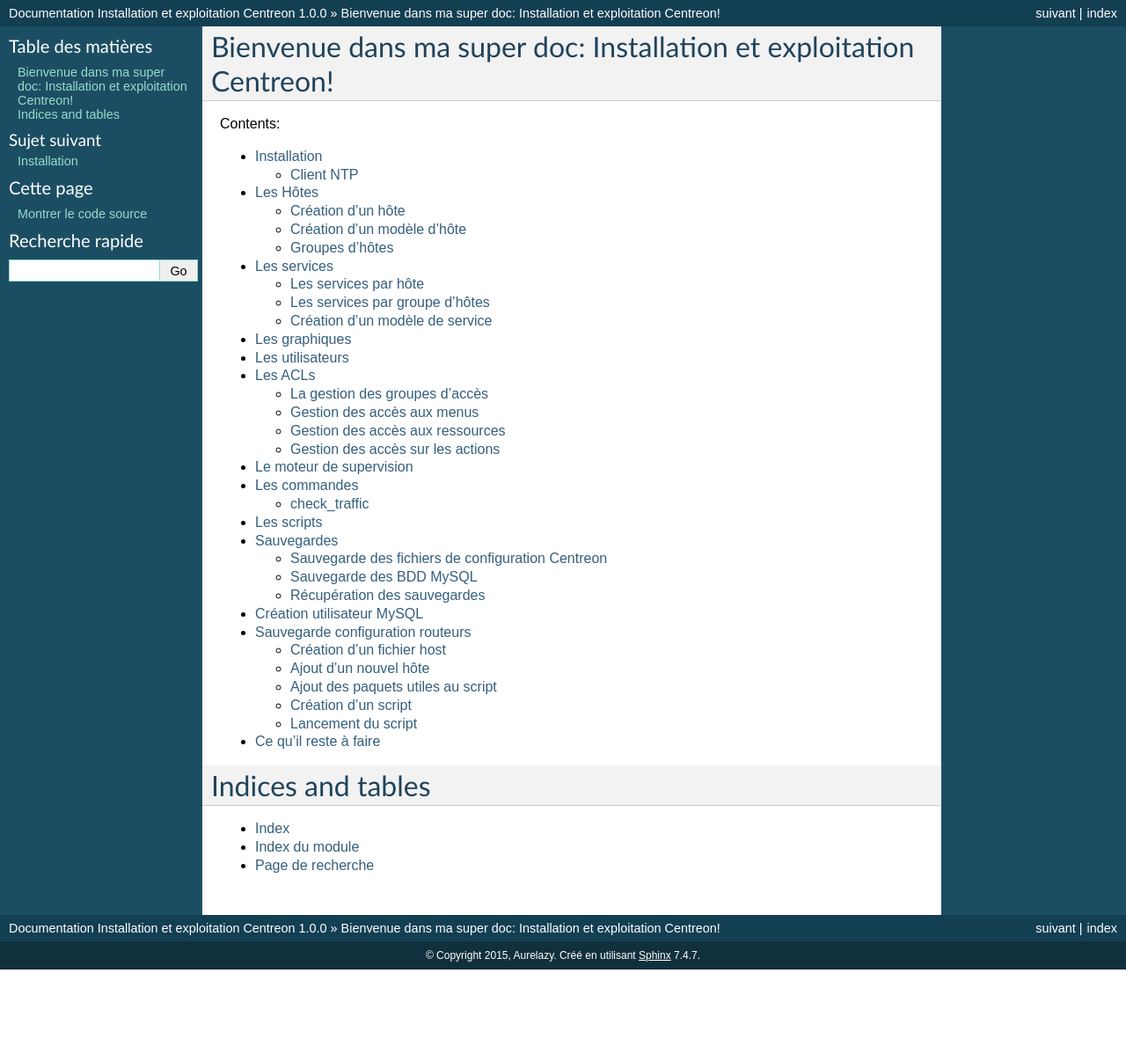
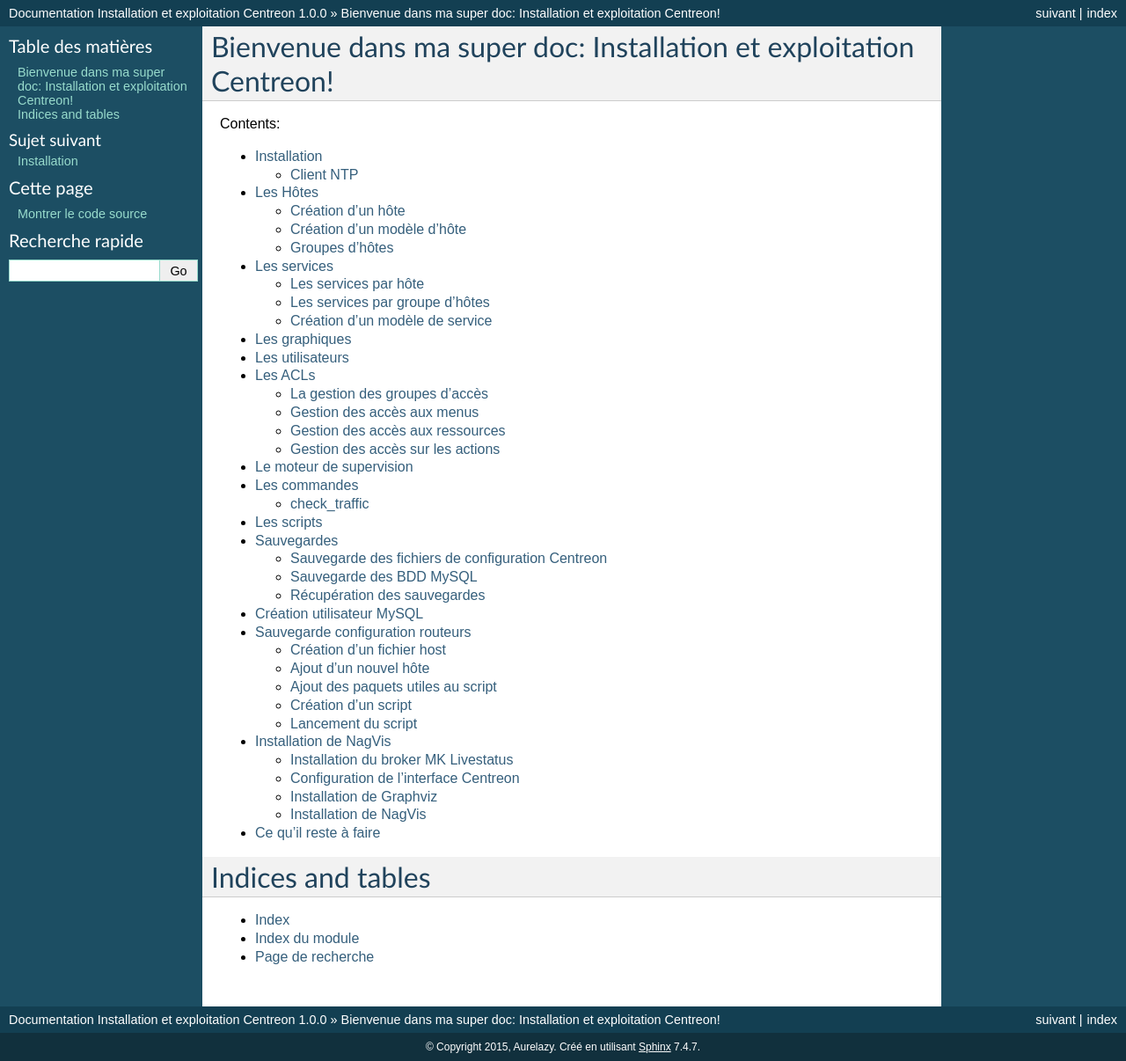
Before and after one commit to aurelazy/Install_centreon, a Sphinx documentation site: the page built from docs/index.rst, in a window 1280 px wide. Shown: the whole page at 88% size. Built offline with Sphinx 7.4.7, drawn with Linux system fonts in a browser that asks for light colours; before the commit the page ends 1102 px from its top, so only the background shows below that; some of the changed lines change nothing that is shown.

Commit message:
Ajout fichier Nagvis + image

```diff
--- /dev/null
+++ b/docs/Nagvis.rst
@@ -0,0 +1,134 @@
+************************
+Installation de NagVis
+************************
+
+NagVis va permettre de cartographier notre infrastructure et de voir en temps réel celle-ci sur une carte représentant notre réseau.
+
+Nous allons installer les paquets à la main, le réseau de notre projet n'est pas connecté à Internet. Si votre serveur est connecté au réseau, il est conseillé d'utiliser les dépots.
+Par contre, nous avons quand un dépot local, mais qui ne contient pas les paquets que nous devons installer.
+
+Installation du broker MK Livestatus
+----------------------------------------
+
+Pour l’installer, nous devons au préalable installer un broker qui fera le lien entre NagVis et Centreon, nous allons donc récupérer MK Livestatus (version 1.2.4p5) au format «.tar.gz» que nous placerons sur notre serveur de supervision (10.220.0.16) dans le dossier  «/usr/local ».
+Nous devrons compiler celui-ci et pour se faire, nous aurons besoin de certains paquets :
+
+	* gcc
+	* gcc-c++
+	* kernel-devel
+
+Pour les installer il faudra taper en ligne de commande :
+
+.. code-block:: bash
+
+	# yum install gcc gcc-c++ kernel-devel
+
+Nous pouvons commencer la compilation, tout d’abord il faut décompresser l’archive , puis nous pourrons compiler :
+
+.. code-block:: bash
+
+	# tar zxvf mk-livestatus-1.2.4p5.tar.gz
+	# cd mk-livestatus-1.2.4p5
+	# ./configure
+	# make
+
+Une fois la compilation terminée, vous devrez placer le binaire du broker dans le dossier du moteur de supervision. Vous ajouterez l'utilitaire unixcat permettant la vérification du socket Unix.
+
+.. code-block:: bash
+
+	# cp src/livestatus.o  /usr/share/centreon-engine
+	# cp src/unixcat  /usr/share/centreon-engine
+
+
+Configuration de l’interface Centreon
+-------------------------------------------
+
+.. image:: _static/inter_centreon_mk_live.png
+
+
+Onglet Data, rajoutez un module broker en cliquant sur la croix. Saisir la ligne suivante :
+
+.. code-block:: bash
+
+	/usr/share/centreon-engine/livestatus.o  /var/lib/centreon-engine/rw/live
+
+Ensuite, appliquez la configuration et vérifiez le bon fonctionnement du module en visualisant le fichier de log ``/var/log/centreon-engine/centengine.log``
+
+.. code-block:: bash
+
+	[1337663836] livestatus: Livestatus 1.1.12p7 by Mathias Kettner. Socket:  '/var/lib/centreon-engine/rw/live‘
+	[1337663836] livestatus: Please visit us at http://mathias-kettner.de/
+	[1337663836] livestatus: Hint: please try out OMD - the Open Monitoring Distribution
+	[1337663836] livestatus: Please visit OMD at http://omdistro.org
+	[1337663836] livestatus: Cannot open log archive '/usr/local/nagios/var/archives/'
+	[1337663836] livestatus: Finished initialization. Further log messages go to /var/log/centreon-engine/livestatus.log
+	[1337663836] Event broker module '/usr/share/centreon-engine/livestatus.o' initialized successfully.
+	[1337663836] livestatus: Timeperiod cache not updated, there are no timeperiods (yet)
+
+Par défaut, MK livestatus crée un fichier de log dans ``/var/log/centreon-engine/livestatus.log``. Nous pouvons vérifier le fonctionnement du broker avec cette commande. Vous devrez avoir un résultat.
+
+Attention, utilisez l'utilitaire unixcat que vous avez compilé mais pas celui fournit avec la distribution Debian.
+Il ne fonctionne pas avec MK livestatus.
+
+.. code-block:: bash
+
+
+	echo "GET hosts" | /usr/local/nagios/bin/unixcat   /var/lib/centreon-engine/rw/live
+
+Puis redémarrer le moteur de supervision.
+
+
+Installation de Graphviz
+--------------------------------
+
+Nous devons récupérer ce paquet pour permettre à NagVis de créer ses cartes. L’archive à récupérer est ``graphviz-2.38.0.tar.gz`` que nous copions dans ``/usr/local``.
+
+.. code-block:: bash
+
+	# cd /usr/local
+	# tar zxvf graphviz-2.38.0.tar.gz
+	# cd graphviz-2.3.8.0
+	# ./configure
+	# make
+	# make install
+
+
+Installation de NagVis
+-----------------------------
+
+Continuons par l'installation de Nagvis. Nous utiliserons la dernière version 1.7.10 pour la version stable. Récupérez l'archive (``nagvis-1.7.10.tar.gz``) pour la copier dans ``/usr/local``
+
+.. code-block:: bash
+
+	# cd /usr/local
+	# tar zxvf nagvis-1.7.10.tar.gz
+	# mv nagvis-1.7.10   nagvis
+	# cd nagvis
+
+Lorsque nous sommes dans ce fichier, nous devons lancer la commande d’installation.
+
+.. code-block:: bash
+
+	# ./install.sh  -l  unix:/var/lib/centreon-engine/rw/live
+
+L’option ``-l`` permet de forcer l’installation du socket unix hors du dossier par défaut.
+
+Voici les réponses à donner lors des quelques questions :
+
+	#. proceed ==> *y*
+	#. nagios base directory ==> */usr/share/centreon-engine*
+	#. path to NagVis ==> */usr/local/nagvis*
+	#. Do you want to use backend mklivestatus ? ==> *y (et n pour les autres)*
+	#. Répondre oui pour la suite ainsi que les réponses par défaut.
+
+Si probleme avec mklivestatus, on peut changer les informations après l’installation en allant dans ``/usr/local/nagvis/etc/nagios.ini.php`` et on recherche ``backend_live_1`` et entrer :
+
+.. code-block:: bash
+
+	socket= «unix:/var/lib/centreon-engine/rw/live»
+
+Pour prendre en compte les modifications ainsi que les nouvelles installations, nous devons redémarrer apache :
+
+.. code-block:: bash
+
+	# service httpd restart
--- a/docs/index.rst
+++ b/docs/index.rst
@@ -23,6 +23,7 @@
    Sauvegarde
    User_MySQL
    Save_conf_rout
+   Nagvis
    A_faire
 
 
```
Also changed, not shown: docs/_static/inter_centreon_mk_live.png (added).
